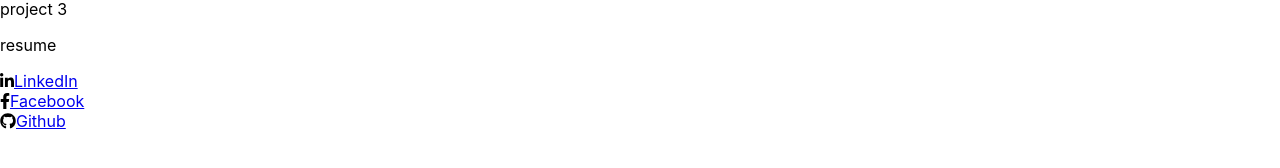
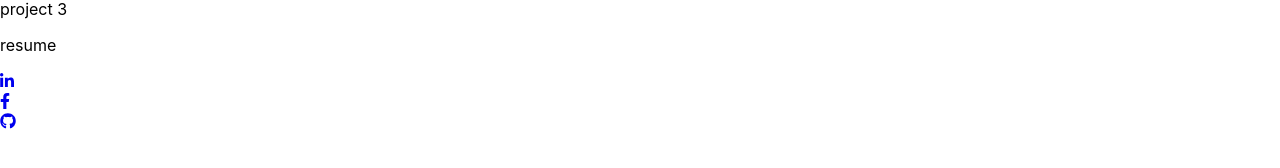
Before and after one commit to ejpijoan/myPortfolio, a React (Create React App) app: page / in a window 1280 px wide. Shown: the part 456-624 px from the top of the page. Built offline with nearby package versions, Linux system fonts and the light colour scheme.

Commit message:
replaces link text with icons in socials component

```diff
--- a/src/components/Socials.js
+++ b/src/components/Socials.js
@@ -4,14 +4,11 @@ import { FontAwesomeIcon } from '@fortawesome/react-fontawesome'
 function Socials () {
     return (
         <div>
-            <FontAwesomeIcon icon={['fab', 'linkedin-in']} />
-            <a href='https://www.linkedin.com/in/emiko-nagasawa-pijoan/'>LinkedIn</a>
+            <a href='https://www.linkedin.com/in/emiko-nagasawa-pijoan/'><FontAwesomeIcon icon={['fab', 'linkedin-in']} /></a>
             <br/>
-            <FontAwesomeIcon icon={['fab', 'facebook-f']} />
-            <a href='https://www.facebook.com/emiko.nagasawapijoan'>Facebook</a>
+            <a href='https://www.facebook.com/emiko.nagasawapijoan'><FontAwesomeIcon icon={['fab', 'facebook-f']} /></a>
             <br/>
-            <FontAwesomeIcon icon={['fab', 'github']} />
-            <a href='https://github.com/Emi691'>Github</a>
+            <a href='https://github.com/Emi691'><FontAwesomeIcon icon={['fab', 'github']} /></a>
         </div>
     )
 }
```
